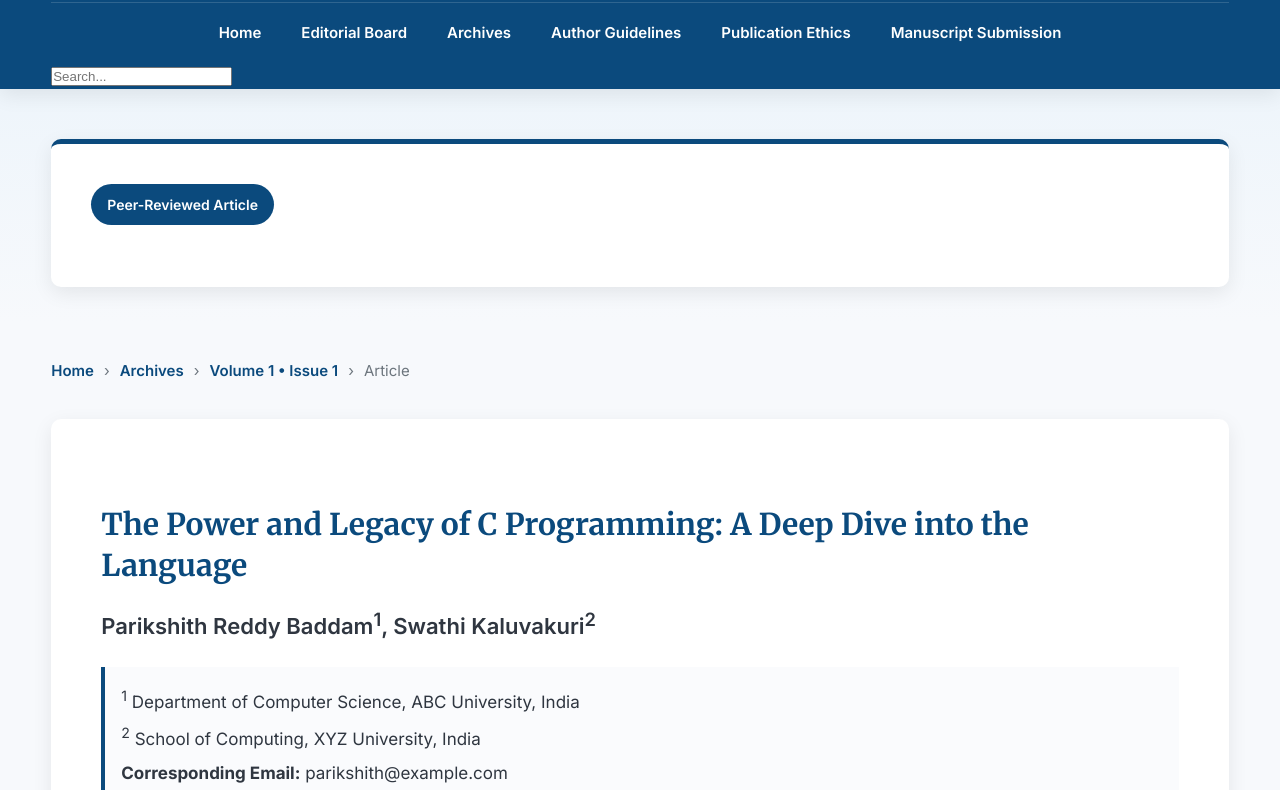
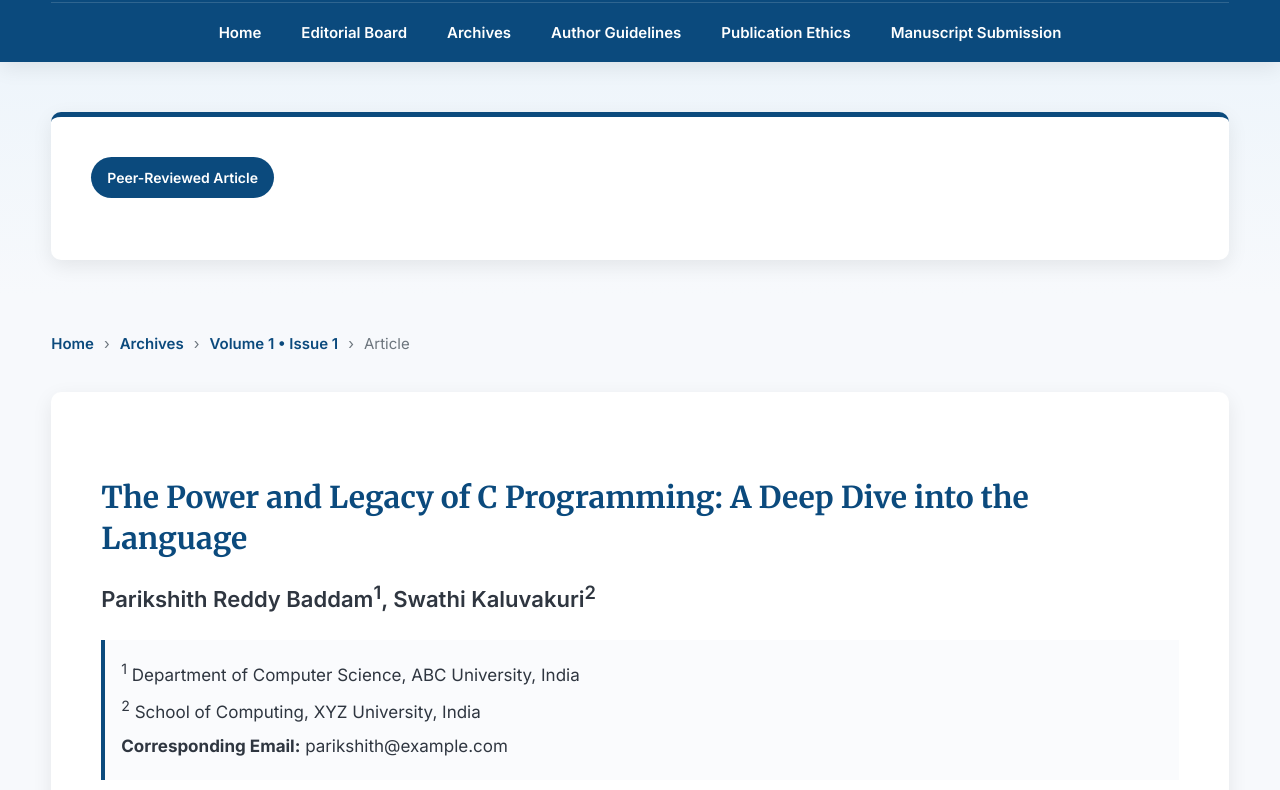
Before and after one commit to uprightpub/uprightpub.github.io, a plain HTML site: page tmr/issues/v1n1/01.html in a window 1280 px wide. Shown: the part 106-896 px from the top of the page. Drawn offline with Linux system fonts and the light colour scheme.

Commit message:
Update 01.html

```diff
--- a/tmr/issues/v1n1/01.html
+++ b/tmr/issues/v1n1/01.html
@@ -1065,11 +1065,6 @@ Manuscript Submission
 
 </ul>
 
-<input
-    type="text"
-    id="searchBox"
-    placeholder="Search...">
-
 </nav>
 
 </div>
```
